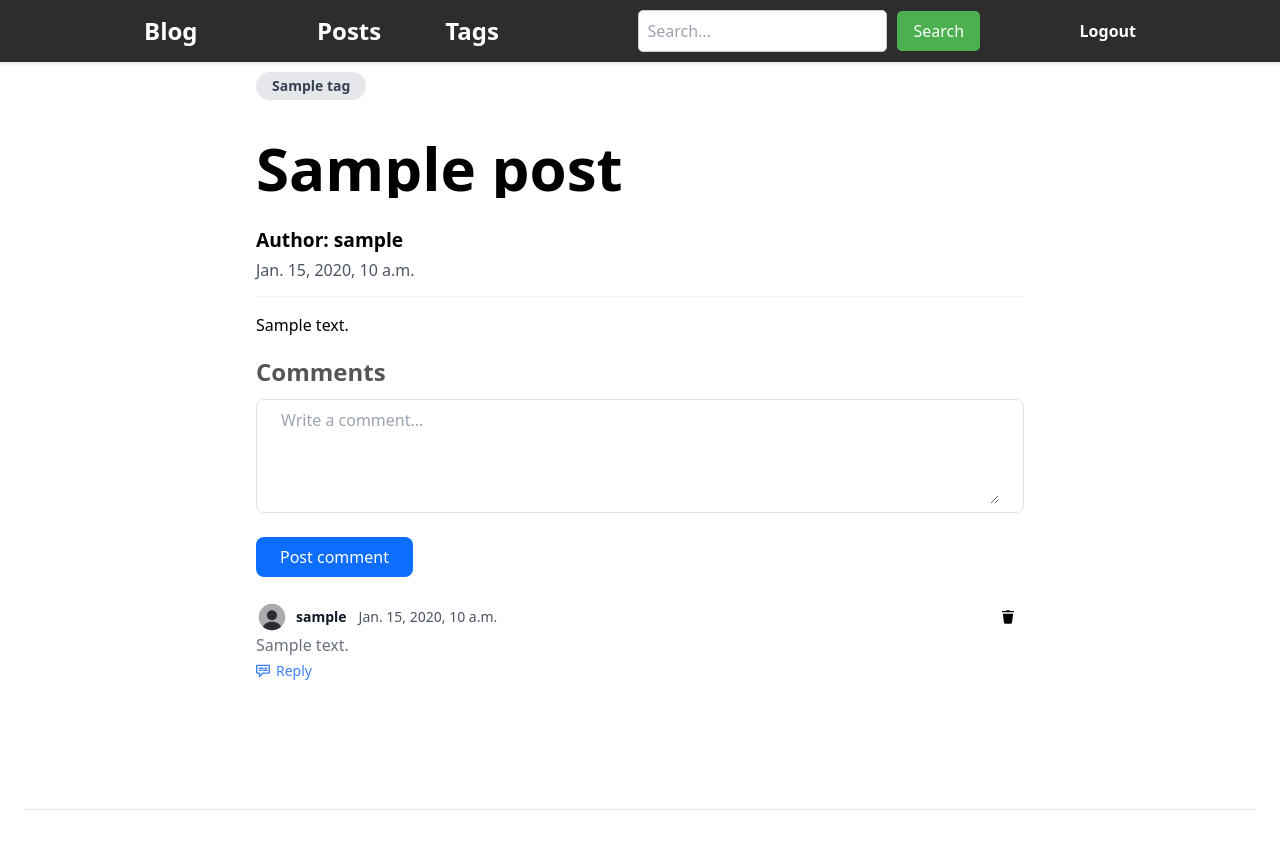
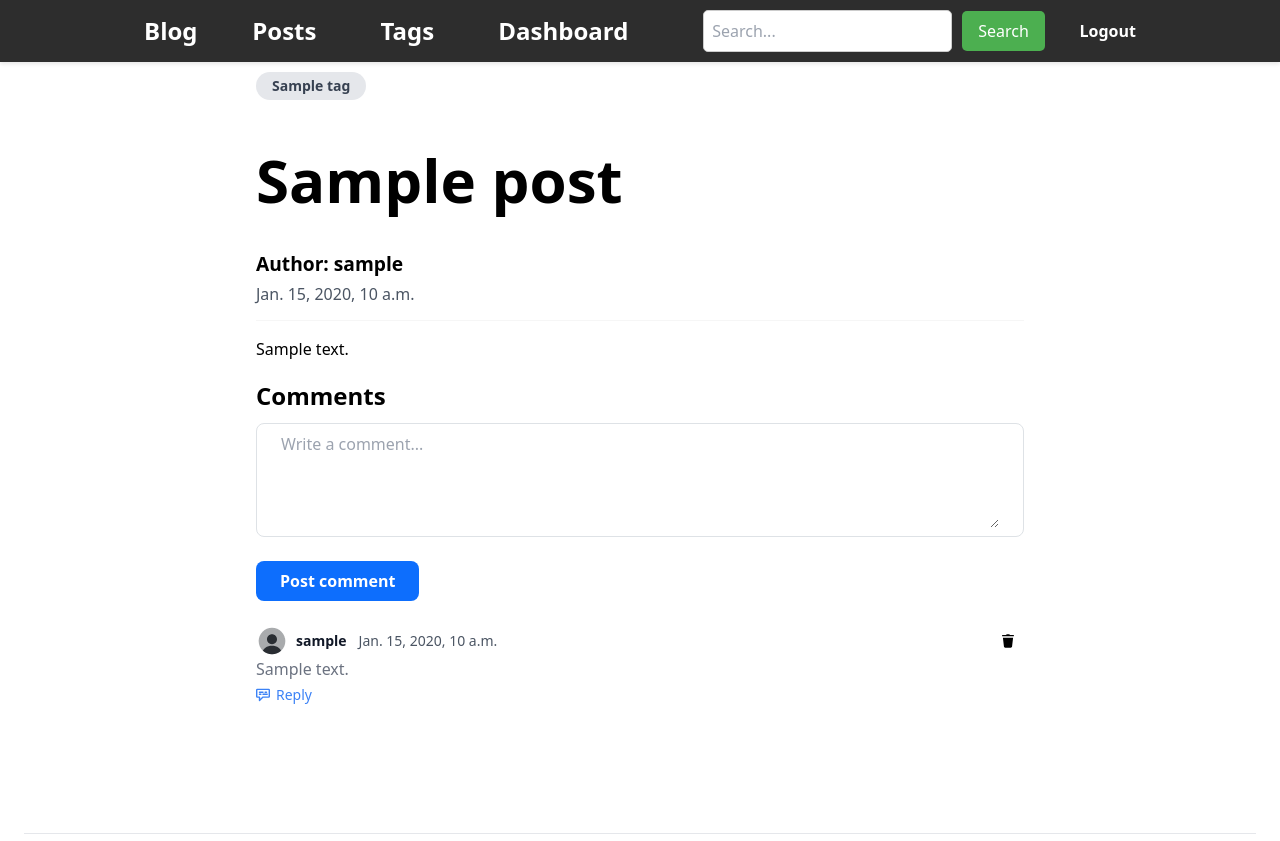
Before and after one commit to minhnix/django-blog, a Django app: page /post/1 in a window 1280 px wide. Shown: the top 841 px of the page. Run offline with Django 5.2, Linux system fonts and the light colour scheme; a user stored in the database is signed in; tables that the repository leaves empty hold one stand-in row (values such as "Sample post"); some libraries are stand-ins or nearby versions.

Commit message:
fix title post

```diff
--- a/templates/bootstrap/base.html
+++ b/templates/bootstrap/base.html
@@ -96,7 +96,15 @@
         <ul class="nav-links">
             <li><a href="/posts">Posts</a></li>
             <li><a href="/tags">Tags</a></li>
+        {% if request.user.is_authenticated == True %}
+        <li>
+            <a href="/dashboard" class="text-white font-bold">
+                Dashboard
+            </a>
+        </li>
+        {% endif %}
         </ul>
+
         <form action="{% url 'posts_search' %}" class="search-form" method="GET">
           <input id="searchInput" type="text" class="search-input" name="keyword" placeholder="Search...">
           <button type="submit" class="search-button">Search</button>
@@ -110,6 +118,7 @@
             Logout
         </a>
         {% endif %}
+
     </div>
 </nav>
 
--- a/templates/bootstrap/post_detail.html
+++ b/templates/bootstrap/post_detail.html
@@ -43,8 +43,8 @@
   <h1 class="truncate text-6xl">
     <span class="truncate text-black font-bold text-6xl"> {{ post.tag }} </span>
   </h1>
-  <h1 class="truncate text-6xl">
-    <span class="truncate text-black font-bold text-6xl">
+  <h1 class=" text-6xl ">
+    <span class=" text-black font-bold text-6xl leading- " style ="line-height: 1.4;">
       {{ post.title }}
     </span>
   </h1>
@@ -54,7 +54,7 @@
   </h3>
   <hr />
   <div class="martor-preview">{{ post.description|safe_markdown }}</div>
-  <h2>Comments</h2>
+  <h2 class="text-black">Comments</h2>
   <form method="post" class="ajax-comment-form mb-6">
     {% csrf_token %}
     <div class="py-2 px-4 mb-4 bg-white rounded-lg rounded-t-lg border border-gray-200">
@@ -65,7 +65,7 @@
             placeholder="Write a comment..." required></textarea>
     </div>
     <button type="submit"
-        class="inline-flex items-center py-2 px-4 text-center btn-primary rounded-lg focus:ring-4 focus:ring-[#bfdbfe] hover:bg-[#1e40af]">
+        class="font-bold inline-flex items-center py-2 px-4 text-center btn-primary rounded-lg focus:ring-4 focus:ring-[#bfdbfe] hover:bg-[#1e40af]">
         Post comment
     </button>
   </form>
```
